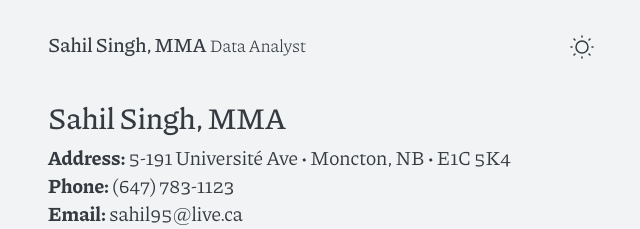
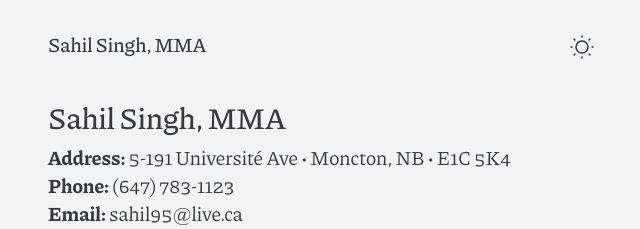
Before and after one commit to sahil-s-lab/portfolio, a Jekyll site: the page built from cv.md, in a window 1280 px wide and 900 px high. Shown: the top 229 px of the window, without its empty margins (319-959 px from the left). Built offline with Jekyll 4.4.1, drawn with Linux system fonts in a browser that asks for light colours; some web fonts are replaced.

Commit message:
Update _config.yml

```diff
--- a/_config.yml
+++ b/_config.yml
@@ -8,7 +8,7 @@ theme: null
 
 # site settings
 taglong: Data Analyst with a strategic mindset and a passion for turning complexity into clarity
-tagshort: Data Analyst
+tagshort: ""
 cv: true
 
 # author settings
```
